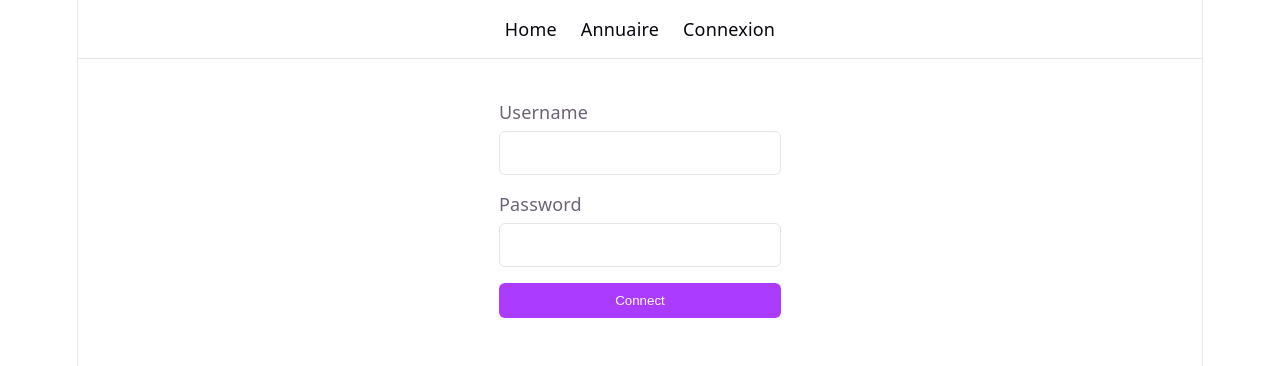
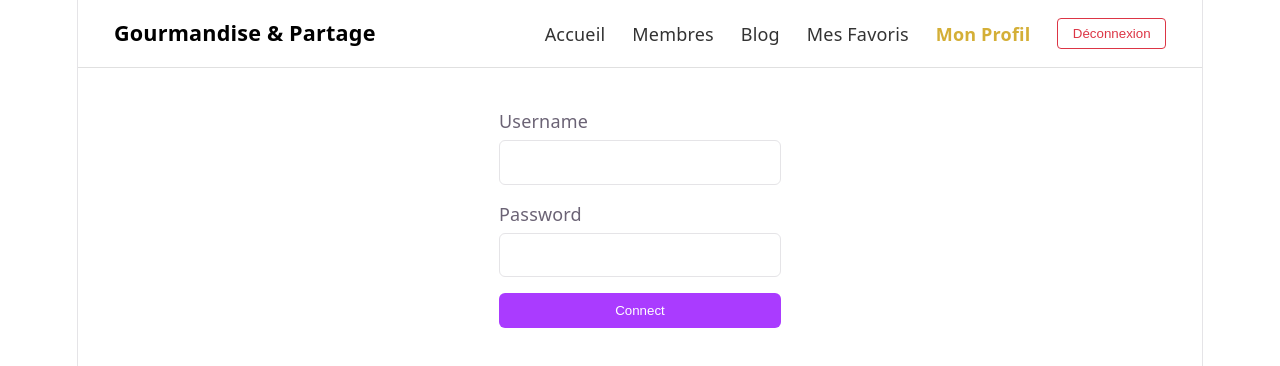
Before and after one commit to Omrane02/react, a React (Vite) app: page /connexion in a window 1280 px wide. Shown: the top 366 px of the page. Built offline with nearby package versions, Linux system fonts and the light colour scheme; no server answers; sample sign-in values are in the browser's storage.

Commit message:
formulaire de connexion API, route protegee et header dynamique

```diff
--- a/src/components/Header.tsx
+++ b/src/components/Header.tsx
@@ -1,15 +1,91 @@
-import { Link } from "react-router-dom";
+import { Link, useNavigate } from 'react-router-dom';
+import { useSelector, useDispatch } from 'react-redux';
+import type { RootState } from '../store/store';
+import { logout } from '../store/reducers/auth';
 
-function Header() {
-    return (
-        <nav className="header">
-            <ul className="header-nav">
-                <li><Link to="/">Home</Link></li>
-                <li><Link to= "/annuaire">Annuaire</Link></li>
-                <li><Link to="/connexion">Connexion</Link></li>
-            </ul>
-        </nav>
-    );
-}
+const Header = () => {
+  const { isAuthenticated, user } = useSelector((state: RootState) => state.auth);
+  const dispatch = useDispatch();
+  const navigate = useNavigate();
 
-export default Header
+  const handleLogout = () => {
+    dispatch(logout());
+    navigate('/connexion');
+  };
+
+  return (
+    <header style={{
+      display: 'flex',
+      justifyContent: 'space-between',
+      alignItems: 'center',
+      padding: '1rem 2rem',
+      borderBottom: '1px solid #e0e0e0',
+      backgroundColor: '#fff'
+    }}>
+      <div className="logo">
+        <Link to="/" style={{ textDecoration: 'none', fontWeight: 'bold', fontSize: '1.2rem', color: '#000' }}>
+           Gourmandise & Partage
+        </Link>
+      </div>
+
+      <nav>
+        <ul style={{ display: 'flex', gap: '1.5rem', listStyle: 'none', margin: 0, padding: 0, alignItems: 'center' }}>
+          <li>
+            <Link to="/" style={{ textDecoration: 'none', color: '#333' }}>Accueil</Link>
+          </li>
+          <li>
+            <Link to="/users" style={{ textDecoration: 'none', color: '#333' }}>Membres</Link>
+          </li>
+          <li>
+            <Link to="/posts" style={{ textDecoration: 'none', color: '#333' }}>Blog</Link>
+          </li>
+
+          {isAuthenticated ? (
+            <>
+              <li>
+                <Link to="/favoris" style={{ textDecoration: 'none', color: '#333' }}>Mes Favoris</Link>
+              </li>
+              <li>
+                <Link to="/profile" style={{ textDecoration: 'none', fontWeight: '600', color: '#d4af37' }}>
+                  {user ? `${user.firstName}` : 'Mon Profil'}
+                </Link>
+              </li>
+              <li>
+                <button
+                  onClick={handleLogout}
+                  style={{
+                    padding: '0.4rem 0.8rem',
+                    backgroundColor: 'transparent',
+                    border: '1px solid #dc3545',
+                    color: '#dc3545',
+                    borderRadius: '4px',
+                    cursor: 'pointer'
+                  }}
+                >
+                  Déconnexion
+                </button>
+              </li>
+            </>
+          ) : (
+            <li>
+              <Link
+                to="/connexion"
+                style={{
+                  padding: '0.4rem 0.8rem',
+                  backgroundColor: '#d4af37',
+                  color: '#fff',
+                  borderRadius: '4px',
+                  textDecoration: 'none'
+                }}
+              >
+                Connexion
+              </Link>
+            </li>
+          )}
+        </ul>
+      </nav>
+    </header>
+  );
+};
+
+export default Header;
--- a/src/pages/Connexion.tsx
+++ b/src/pages/Connexion.tsx
@@ -1,57 +1,81 @@
-import usersData from "../data/users.json"
 import { useState } from "react"
 import { useNavigate } from "react-router-dom"
+import { useDispatch, useSelector } from "react-redux"
+import axios from "axios"
+import { login, setError } from "../store/reducers/auth"
+import type { RootState } from "../store/store"
+import type { LoginResponse } from "../types/auth"
 
-function Connexion (){
+function Connexion() {
     const [username, setUsername] = useState("")
     const [password, setPassword] = useState("")
-    const [error, setError] = useState("")
+    const [loading, setLoading] = useState(false)
+
     const navigate = useNavigate()
+    const dispatch = useDispatch()
+    const error = useSelector((state: RootState) => state.auth.error)
 
+    async function handleSubmit(e: React.FormEvent) {
+        e.preventDefault()
+        setLoading(true)
+        dispatch(setError(null))
 
-function handleSubmit(e: React.SubmitEvent){
-    e.preventDefault()
-
-    const user = usersData.users.find(
-        (u) => u.username === username && u.password === password
+        try {
+            // Appel asynchrone à l'API DummyJSON
+            const response = await axios.post<LoginResponse>(
+                "https://dummyjson.com/auth/login",
+                { username, password },
+                { headers: { "Content-Type": "application/json" } }
             )
 
-    if(user){
-        setError("")
-        navigate("/user/profil", { state: { userId: user.id } })
+            const { token, refreshToken, ...userData } = response.data
+
+            // Mise à jour de l'état global Redux & sauvegarde du token
+            dispatch(login({ user: userData, token }))
+            setLoading(false)
+
+            // Redirection vers le profil protégé
+            navigate("/profile")
+        } catch (err: any) {
+            setLoading(false)
+            if (err.response && err.response.data && err.response.data.message) {
+                dispatch(setError(err.response.data.message))
             } else {
-        setError("Invalid credentials")
+                dispatch(setError("Nom d'utilisateur ou mot de passe incorrect"))
             }
         }
+    }
+
     return (
         <form className="login-form" onSubmit={handleSubmit}>
             <div className="field">
-            <label>
-                Username
-            </label>
+                <label htmlFor="username">Username</label>
                 <input
                     id="username"
                     type="text"
                     value={username}
                     onChange={(e) => setUsername(e.target.value)}
+                    required
                 />
             </div>
             <div className="field">
-            <label>
-                Password
-            </label>
+                <label htmlFor="password">Password</label>
                 <input
-                id ="password"
+                    id="password"
                     type="password"
-                value ={password}
-                onChange = {(e) => setPassword(e.target.value)}
+                    value={password}
+                    onChange={(e) => setPassword(e.target.value)}
+                    required
                 />
             </div>
 
             {error && <p className="form-error">{error}</p>}
 
-        <button type="submit"> Connect</button>
+            <button type="submit" disabled={loading}>
+                {loading ? "Chargement..." : "Connect"}
+            </button>
         </form>
-)}
+    )
+}
 
 export default Connexion
--- a/src/routes/PrivateRoute.tsx
+++ b/src/routes/PrivateRoute.tsx
@@ -3,17 +3,15 @@ import { Navigate } from "react-router-dom";
 import { useSelector } from "react-redux";
 import type { RootState } from "../store/store";
 
-
 interface PrivateRouteProps {
-    children: ReactNode;
+  children: ReactNode;
 }
 
-const PrivateRoute =({children}: PrivateRouteProps) => {
-    // const loggedUser = useSelector((state: RootState) => state.auth.isAuthenticated);
-    // const loading = useSelector((state: RootState)=> state.loading.value)
-    // if (loading) return <div>Loading ...</div>
-    // return loggedUser ? <> {children}</> : <Navigate to="/" replace />;
-    return children;
+const PrivateRoute = ({ children }: PrivateRouteProps) => {
+  const isAuthenticated = useSelector((state: RootState) => state.auth.isAuthenticated);
+
+  // Redirection automatique vers /connexion si l'utilisateur n'est pas authentifié
+  return isAuthenticated ? <>{children}</> : <Navigate to="/connexion" replace />;
 };
 
-export default PrivateRoute
+export default PrivateRoute;
```
Lines whose indentation alone changed are shown as unchanged.
